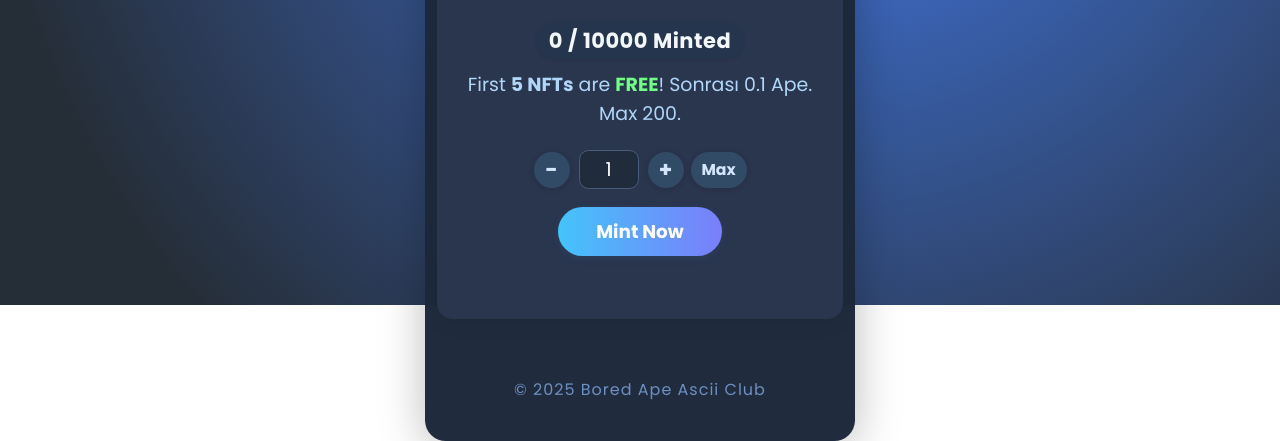
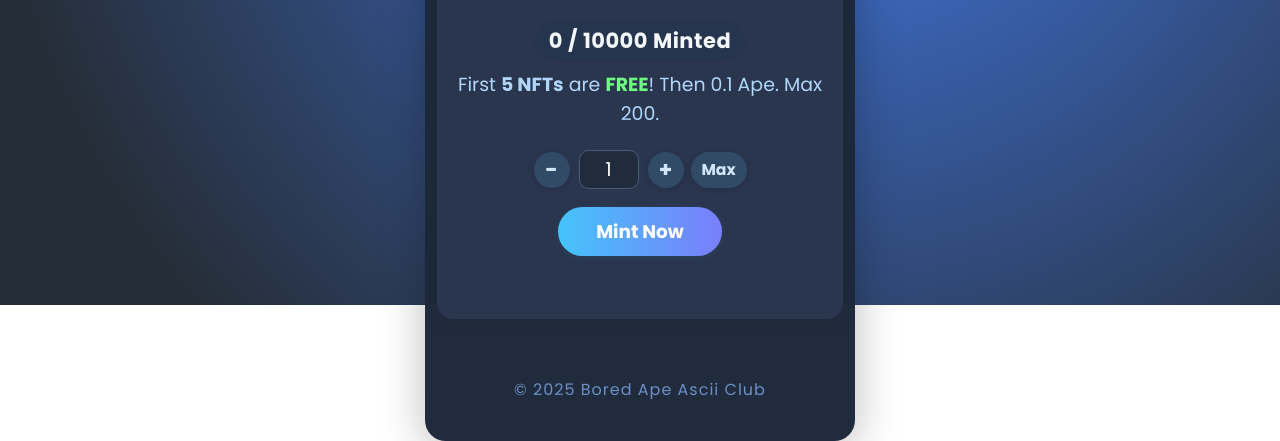
Before and after one commit to BoredApeAsciiClub/BoredApeAsciiClub.github.io, a plain HTML site: page index.html in a window 1280 px wide. Shown: the part 495-936 px from the top of the page. Drawn offline with nearby package versions, Linux system fonts and the light colour scheme; a script that the page names is missing.

Commit message:
Update index.html

```diff
--- a/index.html
+++ b/index.html
@@ -33,7 +33,7 @@
         <img src="img/cover.gif" alt="NFT Preview" class="mint-nft-preview">
         <div class="mint-info">
           <span class="mint-supply"><b id="totalSupply">0</b> / <b id="maxSupply">10000</b> Minted</span>
-          <p class="mint-desc">First <b>5 NFTs</b> are <span class="free">FREE</span>! Sonrası 0.1 Ape. Max 200.</p>
+          <p class="mint-desc">First <b>5 NFTs</b> are <span class="free">FREE</span>! Then 0.1 Ape. Max 200.</p>
         </div>
         <div class="mint-form">
           <div class="mint-amount-control">
```
